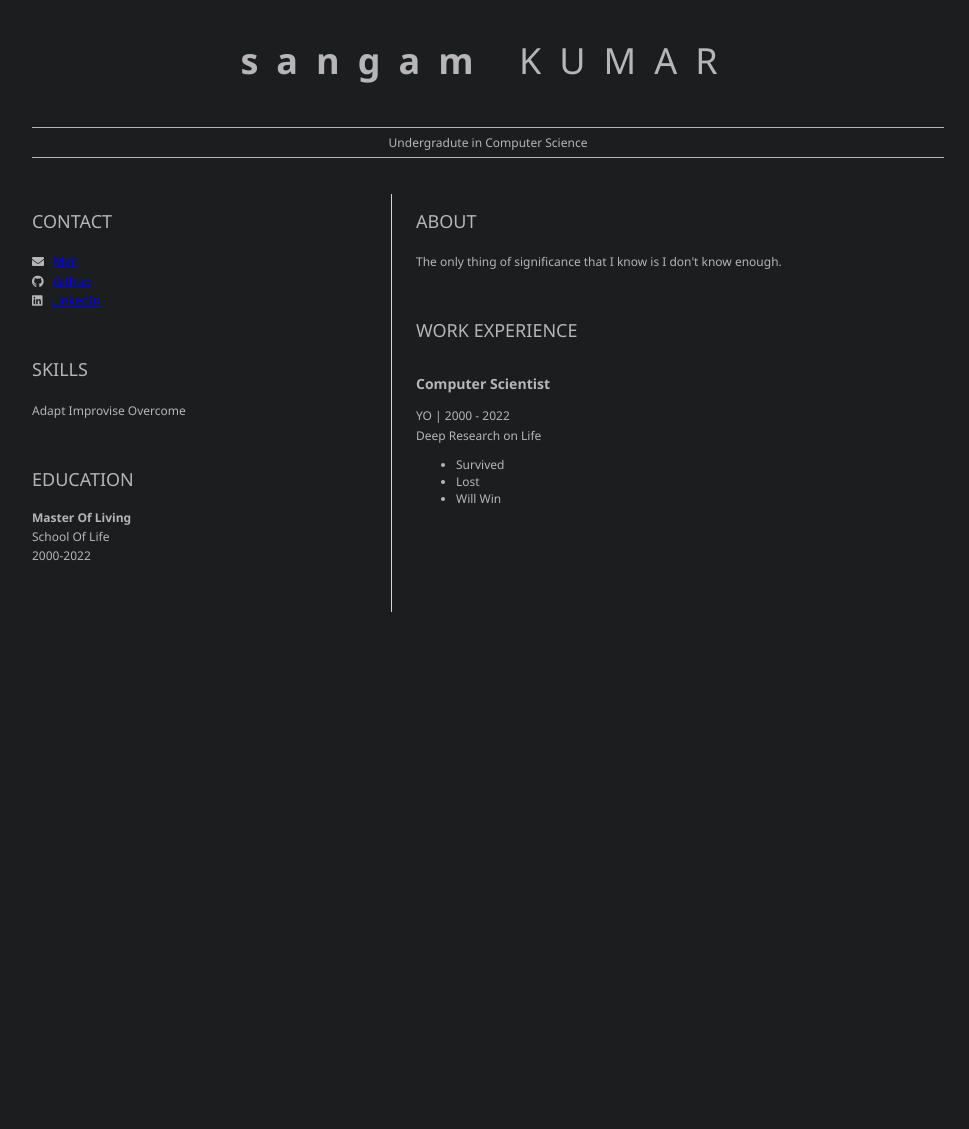
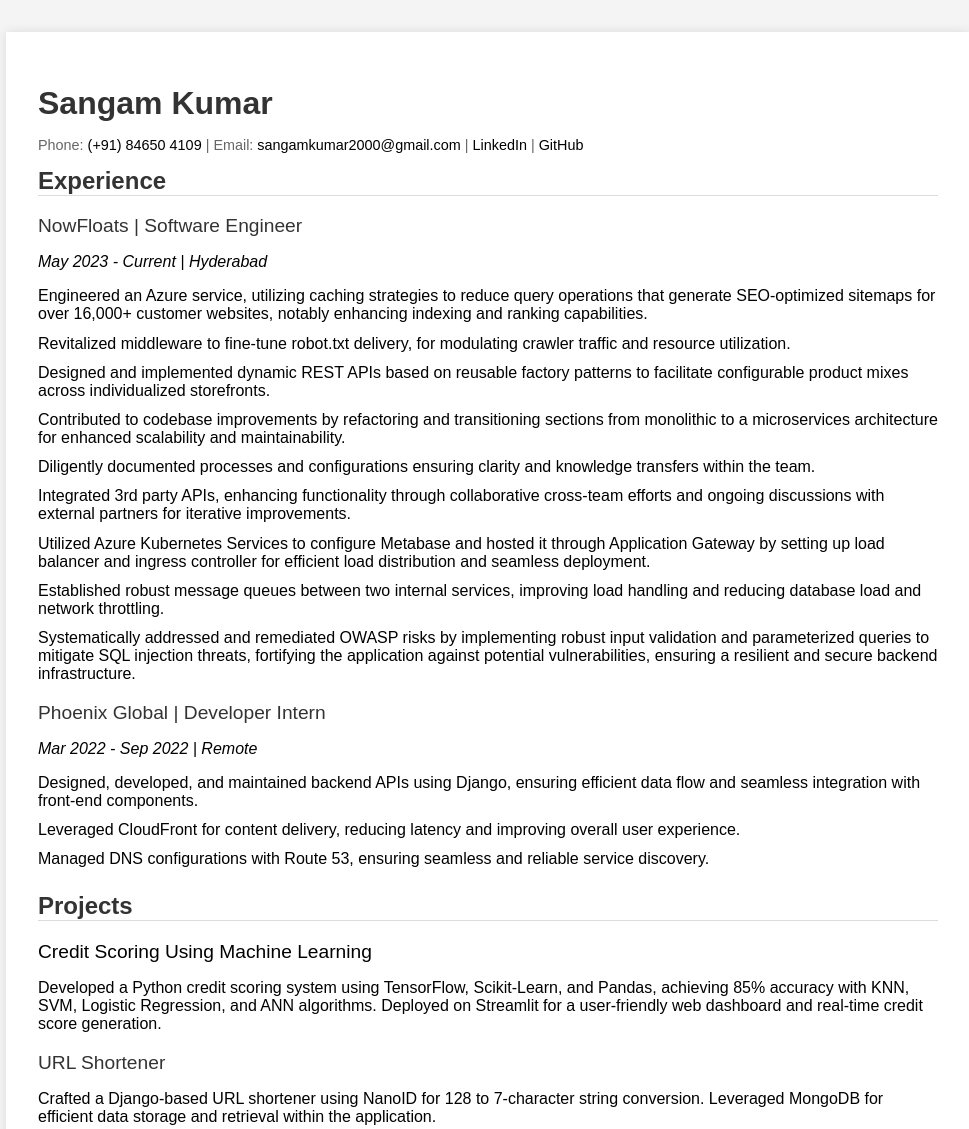
Before and after one commit to sangam-kumar/resume, a plain HTML site: page index.html in a window 1280 px wide. Shown: the top 1129 px of the page, without its empty margins (152-1121 px from the left). Before the commit the page ends 800 px from the top, so only its background shows below. Drawn offline with Linux system fonts and the light colour scheme.

Commit message:
Update index.html

```diff
--- a/index.html
+++ b/index.html
@@ -1,108 +1,144 @@
-<html>
+<!DOCTYPE html>
+<html lang="en">
+<head>
+    <meta charset="UTF-8">
+    <meta name="viewport" content="width=device-width, initial-scale=1.0">
+    <title>Resume - Sangam Kumar</title>
+    <style>
+        body {
+            font-family: Arial, sans-serif;
+            margin: 0;
+            padding: 0;
+            background-color: #f4f4f4;
+        }
+        .container {
+            width: 90%;
+            max-width: 900px;
+            margin: 2em auto;
+            background-color: #fff;
+            padding: 2em;
+            box-shadow: 0 0 10px rgba(0, 0, 0, 0.1);
+        }
+        h1, h2, h3, h4 {
+            color: #333;
+        }
+        h1 {
+            font-size: 2em;
+            margin-bottom: 0.3em;
+        }
+        h2 {
+            font-size: 1.5em;
+            margin-bottom: 0.5em;
+            border-bottom: 1px solid #ddd;
+        }
+        h3 {
+            font-size: 1.2em;
+            margin-bottom: 0.3em;
+            font-weight: normal;
+        }
+        .section {
+            margin-bottom: 1.5em;
+        }
+        .section h2 {
+            margin-top: 0;
+        }
+        .contact-info {
+            font-size: 0.9em;
+            color: #666;
+        }
+        ul {
+            list-style-type: none;
+            padding-left: 0;
+        }
+        ul li {
+            margin-bottom: 0.7em;
+        }
+        a {
+            color: #000;
+            text-decoration: none;
+        }
+        a:hover {
+            text-decoration: underline;
+        }
+        .skills {
+            display: flex;
+            flex-wrap: wrap;
+        }
+        .skills div {
+            width: 50%;
+        }
+    </style>
+</head>
+<body>
+    <div class="container">
+        <h1>Sangam Kumar</h1>
+        <p class="contact-info">
+            Phone: <a href="tel:+91846504109">(+91) 84650 4109</a> |
+            Email: <a href="mailto:sangamkumar2000@gmail.com">sangamkumar2000@gmail.com</a> |
+            <a href="https://linkedin.com/in/sangam-kumar">LinkedIn</a> |
+            <a href="https://github.com/sangam-kumar">GitHub</a>
+        </p>
 
-        <head>
+        <div class="section">
+            <h2>Experience</h2>
 
-                <link href="style.css" rel ="stylesheet">
+            <h3>NowFloats | Software Engineer</h3>
+            <p><i>May 2023 - Current | Hyderabad</i></p>
+            <ul>
+                <li>Engineered an Azure service, utilizing caching strategies to reduce query operations that generate SEO-optimized sitemaps for over 16,000+ customer websites, notably enhancing indexing and ranking capabilities.</li>
+                <li>Revitalized middleware to fine-tune robot.txt delivery, for modulating crawler traffic and resource utilization.</li>
+                <li>Designed and implemented dynamic REST APIs based on reusable factory patterns to facilitate configurable product mixes across individualized storefronts.</li>
+                <li>Contributed to codebase improvements by refactoring and transitioning sections from monolithic to a microservices architecture for enhanced scalability and maintainability.</li>
+                <li>Diligently documented processes and configurations ensuring clarity and knowledge transfers within the team.</li>
+                <li>Integrated 3rd party APIs, enhancing functionality through collaborative cross-team efforts and ongoing discussions with external partners for iterative improvements.</li>
+                <li>Utilized Azure Kubernetes Services to configure Metabase and hosted it through Application Gateway by setting up load balancer and ingress controller for efficient load distribution and seamless deployment.</li>
+                <li>Established robust message queues between two internal services, improving load handling and reducing database load and network throttling.</li>
+                <li>Systematically addressed and remediated OWASP risks by implementing robust input validation and parameterized queries to mitigate SQL injection threats, fortifying the application against potential vulnerabilities, ensuring a resilient and secure backend infrastructure.</li>
+            </ul>
 
-                <title>
-                    StrangeQu
-                </title>
-                <link rel="stylesheet" href="https://cdnjs.cloudflare.com/ajax/libs/font-awesome/5.15.4/css/all.min.css">
-        </head>
+            <h3>Phoenix Global | Developer Intern</h3>
+            <p><i>Mar 2022 - Sep 2022 | Remote</i></p>
+            <ul>
+                <li>Designed, developed, and maintained backend APIs using Django, ensuring efficient data flow and seamless integration with front-end components.</li>
+                <li>Leveraged CloudFront for content delivery, reducing latency and improving overall user experience.</li>
+                <li>Managed DNS configurations with Route 53, ensuring seamless and reliable service discovery.</li>
+            </ul>
+        </div>
 
-        <body>
-                <header id="header">
-                    <!-- resume header with my name and title-->
-                    <h1><b>sangam</b> KUMAR</h1>
-                    <hr>
-                    Undergradute in Computer Science
-                    <hr>
-                </header>
-                <main>
-                        <article id="mainLeft">
+        <div class="section">
+            <h2>Projects</h2>
 
-                            <section>
+            <h3><a href="https://sangam-kumar-credit-scoring-application-application-pxbost.streamlit.app">Credit Scoring Using Machine Learning</a></h3>
+            <ul>
+                <li>Developed a Python credit scoring system using TensorFlow, Scikit-Learn, and Pandas, achieving 85% accuracy with KNN, SVM, Logistic Regression, and ANN algorithms. Deployed on Streamlit for a user-friendly web dashboard and real-time credit score generation.</li>
+            </ul>
 
-                                <h2>CONTACT</h2>
+            <h3>URL Shortener</h3>
+            <ul>
+                <li>Crafted a Django-based URL shortener using NanoID for 128 to 7-character string conversion. Leveraged MongoDB for efficient data storage and retrieval within the application.</li>
+            </ul>
+        </div>
 
-                                <p>
-                                    <i class="fa fa-envelope" aria-hidden="true"></i>
-                                    <a href="mailto:sangamkumar2000@gmail.com">Mail</a>
-                                </p>
+        <div class="section">
+            <h2>Skills</h2>
+            <div class="skills">
+                <div><strong>Programming Languages:</strong> C#, Python, C</div>
+                <div><strong>Frameworks and Databases:</strong> .NET, Django, MySQL, MongoDB, Redis</div>
+                <div><strong>Machine Learning:</strong> TensorFlow, Numpy, Scikit-Learn, pandas, matplotlib, seaborn</div>
+                <div><strong>Tools and Platforms:</strong> Git, Linux, Bash, AWS, Azure</div>
+            </div>
+        </div>
 
-                                <p>
-                                    <i class="fab fa-github" aria-hidden="true"></i>
-                                    <a href="github.com/sangam-kumar">Github</a>
-                                </p>
+        <div class="section">
+            <h2>Education</h2>
 
-                                <p>
-                                    <i class="fab fa-linkedin" aria-hidden="true"></i>
-                                    <a href="linkedin.com/in/sangam-kumar/">LinkedIn</a>
-                                </p>
-
-                            </section>
-
-                            <section>
-
-                                <h2>SKILLS</h2>
-
-                                <p>Adapt Improvise Overcome </p>
-
-                            </section>
-
-                            <section>
-
-                                <h2>EDUCATION</h2>
-
-                                <b>Master Of Living</b>
-
-                                <p>
-                                    School Of Life
-                                </p>
-
-                                <p>
-                                    2000-2022
-                                </p>
-
-                            </section>
-
-                        </article>
-
-                        <article id=""mainRight'>
-
-                            <section>
-
-                                <h2>ABOUT</h2>
-                                <p>The only thing of significance that I know is I don't know enough.</p>
-
-                            </section>
-
-                            <section>
-
-                                <h2>WORK EXPERIENCE</h2>
-
-                                <h3><b>Computer Scientist</b></h3>
-
-                                <p>
-                                        YO | 2000 - 2022
-                                </p>
-
-                                <p>
-                                        Deep Research on Life
-                                </p>
-
-                                <ul>
-                                        <li>Survived</li>
-                                        <li>Lost</li>
-                                        <li>Will Win</li>
-                                </ul>
-
-                            </section>
-
-                        </article>
-
-                </main>
-
-        </body>
-
+            <h3>Gandhi Institute of Technology and Management</h3>
+            <p><i>Bachelor of Technology in Computer Science Engineering</i></p>
+            <p><i>Aug. 2019 - April 2023 | Hyderabad</i></p>
+            <ul>
+                <li>Demonstrated strong collaboration and leadership by assisting professors and peers in academic projects, research, and organizing reading sessions and conferences.</li>
+            </ul>
+        </div>
+    </div>
+</body>
 </html>
```
